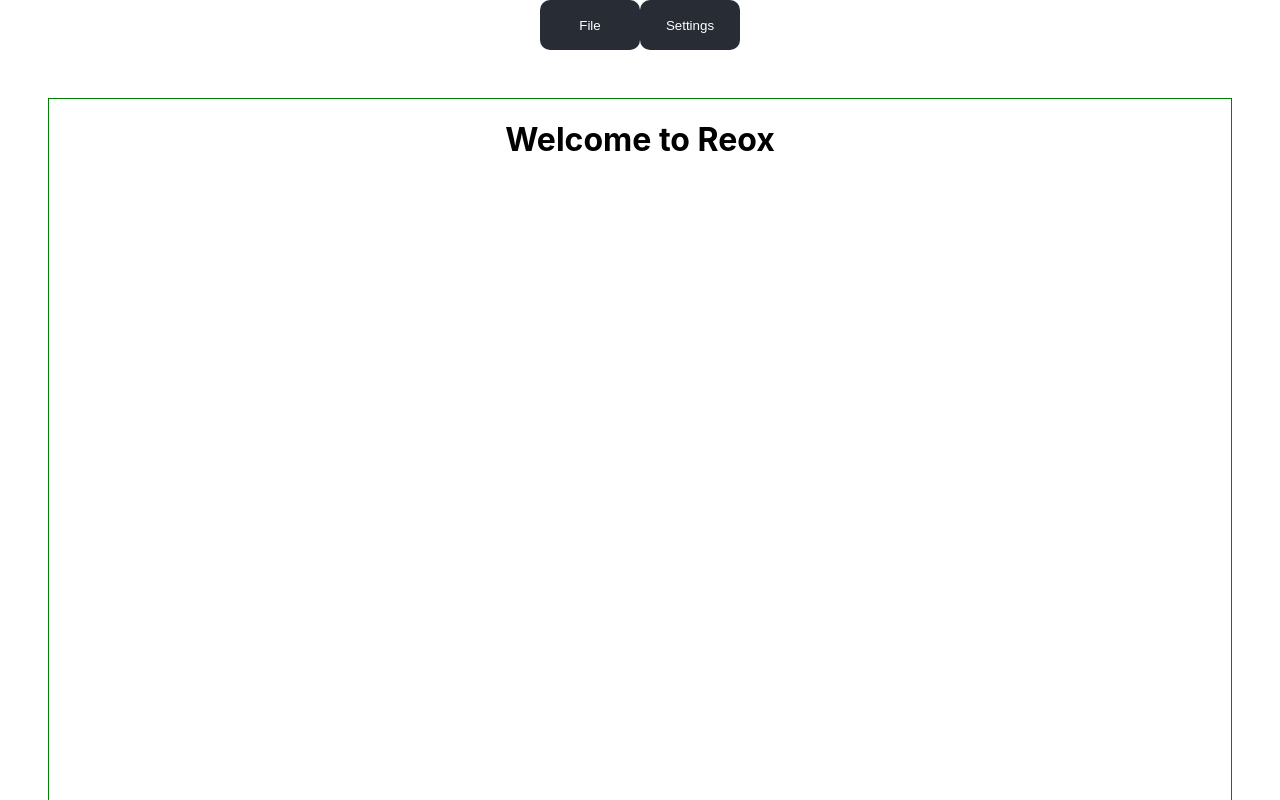
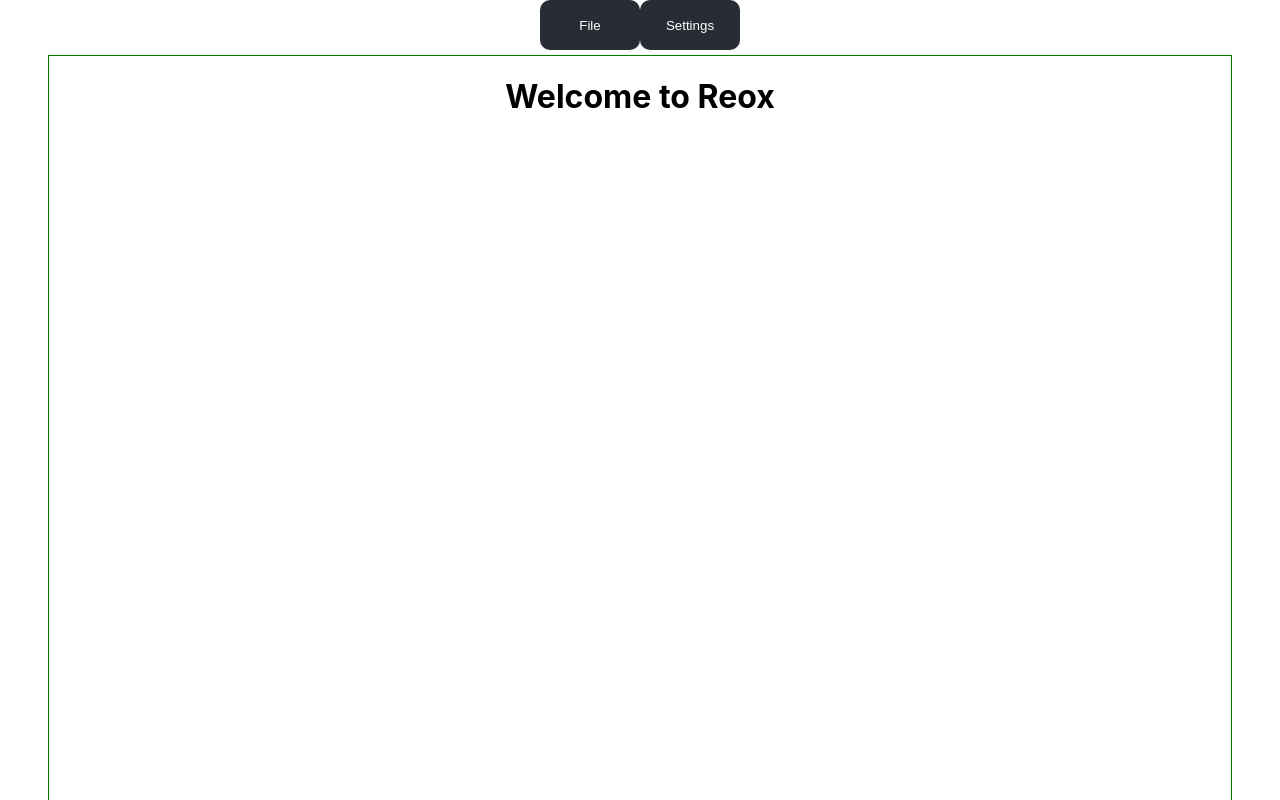
Before and after one commit to iamRandy/rocs, a React (Create React App) app in the folder reox/: page / in a window 1280 px wide. Shown: the top 800 px of the page. Built offline with nearby package versions, Linux system fonts and the light colour scheme.

Commit message:
Change margin for the hero body

```diff
--- a/reox/src/Components/Hero.css
+++ b/reox/src/Components/Hero.css
@@ -1,5 +1,5 @@
 .body {
     border: 1px solid green;
-    margin: 3rem;
+    margin: 5px 3rem;
     height: 100rem;
 }
```
